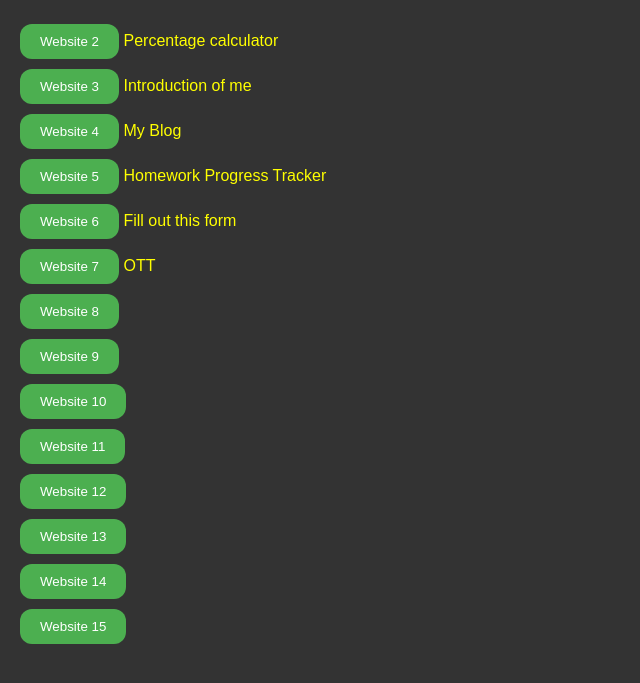
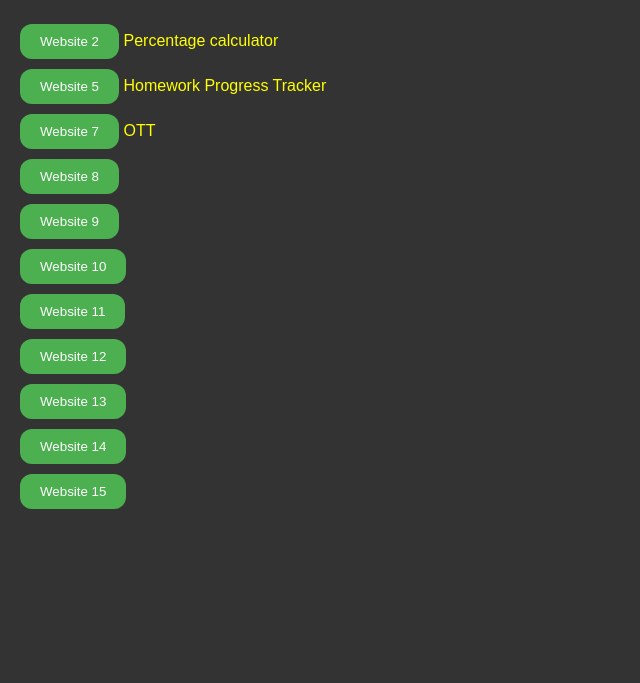
Before and after one commit to yashkumar2011/l, a plain HTML site: page index.html in a window 1280 px wide. Shown: the part 81-764 px from the top of the page, without its empty margins (0-640 px from the left). Drawn offline with Linux system fonts and the light colour scheme.

Commit message:
Update index.html

```diff
--- a/index.html
+++ b/index.html
@@ -15,22 +15,22 @@
         <button onclick="location.href='index2.html'">Website 2</button>
         <p style="display: inline;"> Percentage calculator</p>
     </div>
-    <div>
+    <!-- <div>
         <button onclick="location.href='index3.html'">Website 3</button>
         <p style="display: inline;"> Introduction of me</p>
     </div>
     <div>
         <button onclick="location.href='index4.html'">Website 4</button>
         <p style="display: inline;"> My Blog</p>
-    </div>
+    </div> -->
     <div>
         <button onclick="location.href='index5.html'">Website 5</button>
         <p style="display: inline;"> Homework Progress Tracker</p>
     </div>
-    <div>
+    <!-- <div>
         <button onclick="location.href='index6.html'">Website 6</button>
         <p style="display: inline;">Fill out this form</p>
-    </div>
+    </div> -->
     <div>
         <button onclick="location.href='https://yashbhaiya8962.github.io/OTT/'">Website 7</button>
         <p style="display: inline;">OTT</p>
```
